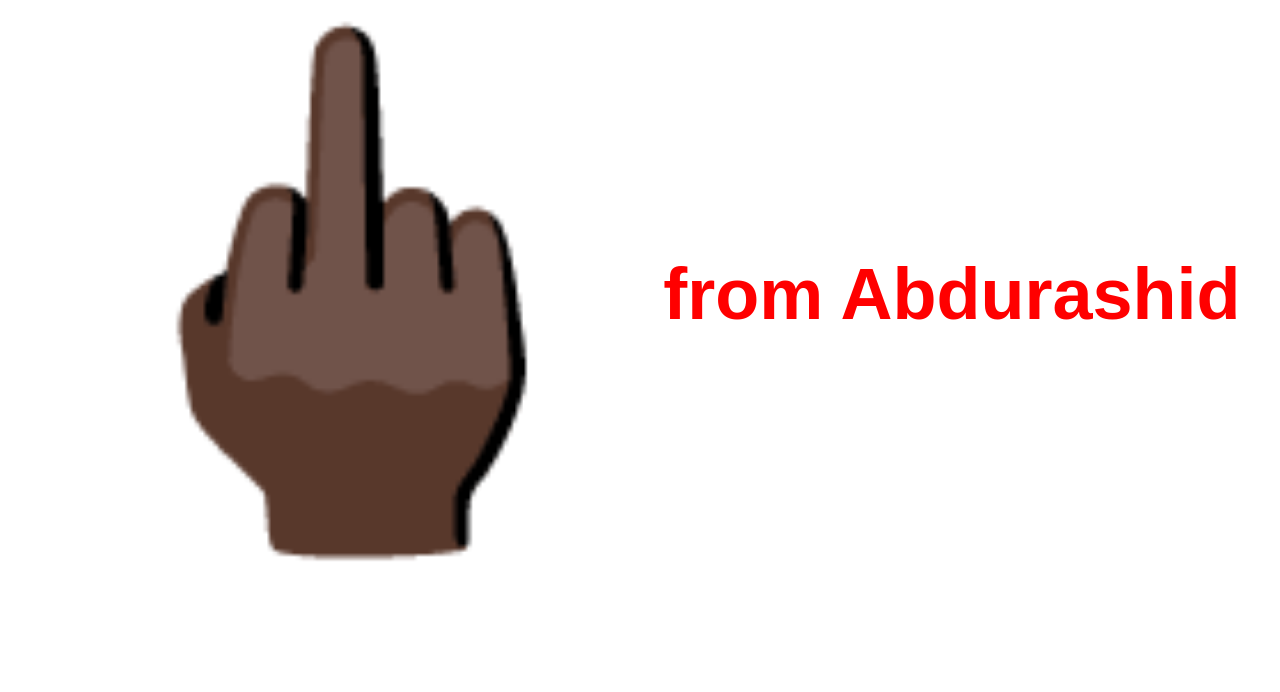
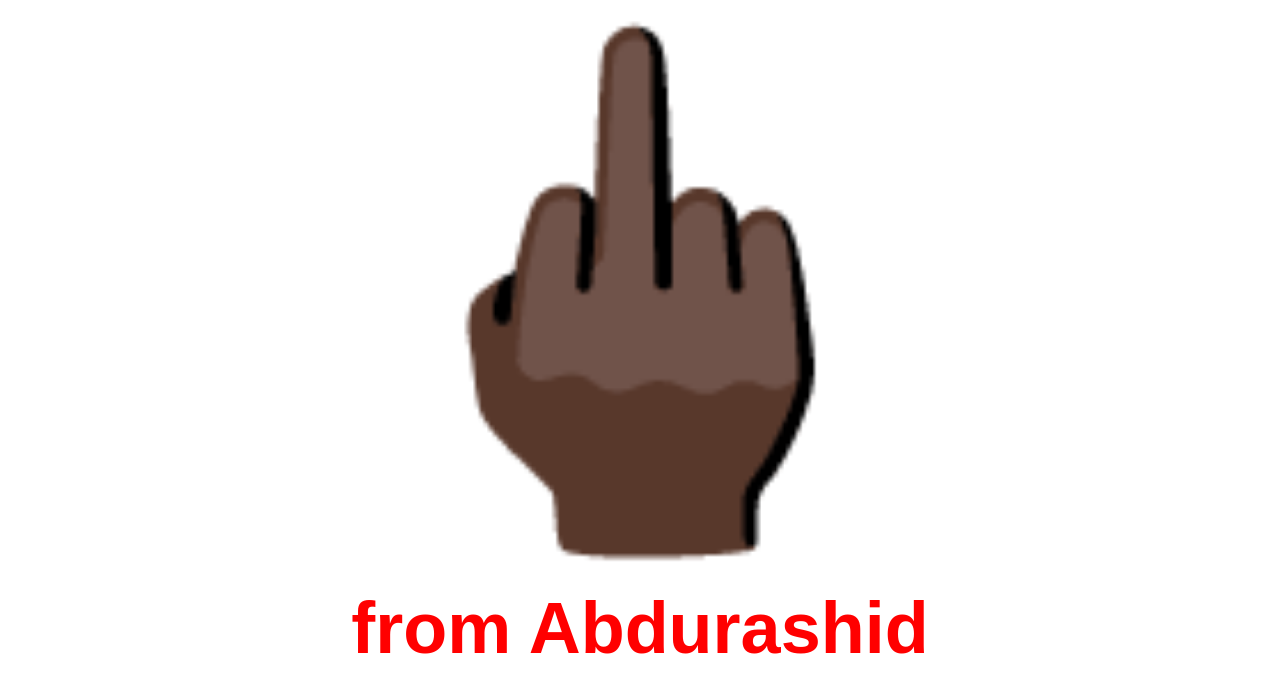
Before and after one commit to Abdurashidyourfucker/fuckyou, a plain HTML site: page index.html in a window 1280 px wide. Drawn offline with Linux system fonts and the light colour scheme.

Commit message:
Update style.css

```diff
--- a/style.css
+++ b/style.css
@@ -28,12 +28,12 @@ h6 {
     font-size: 72px;
     font-family: sans-serif;
     color: red;
-    gap: 15px;
+    text-align: center;
 }
 
-
-@media screen and (min-width: 430px) {
-    display: flex;
-    flex-direction: column;
-    font-size: 100px;
+@media (min-width: 0px) {
+    body {
+        flex-direction: column;
+        display: flex;
+    }
 }
```
